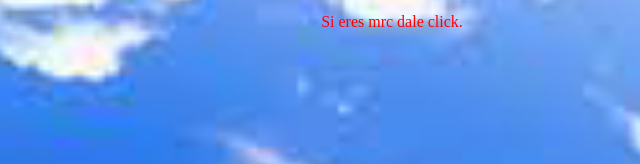
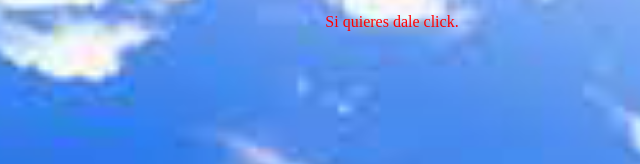
Before and after one commit to alvarosdev0/taiyo69, a plain HTML site: page index.html in a window 1280 px wide. Shown: the part 1433-1597 px from the top of the page, 248-888 px from the left. Drawn offline with Linux system fonts and the light colour scheme.

Commit message:
Update index.html

```diff
--- a/index.html
+++ b/index.html
@@ -83,7 +83,7 @@
 
 				<div class="jajaqmrc">
 
-					<p class="paragraph eresmrc">Si eres mrc dale click.</p>
+					<p class="paragraph eresmrc">Si quieres dale click.</p>
 
 				</div>
 
```
